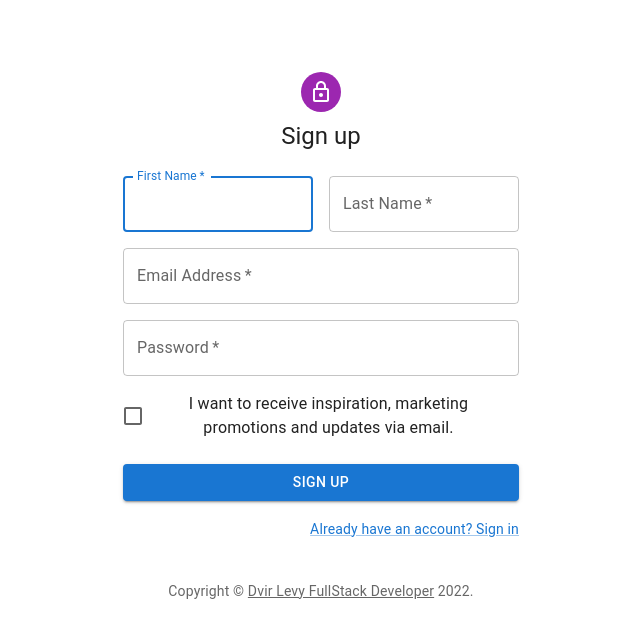
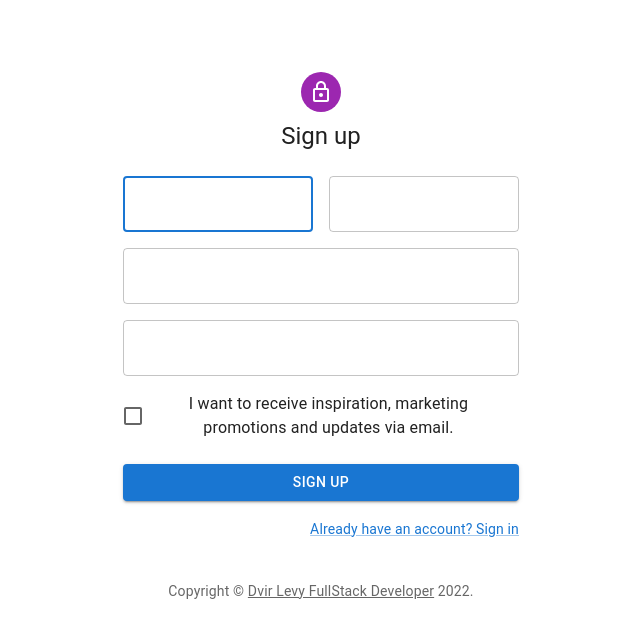
Before and after one commit to DvirLevy/SignInUp, a React (Create React App) app: page /SignUp in a window 1280 px wide. Shown: the top 638 px of the page, without its empty margins (319-959 px from the left). Built offline with nearby package versions, Linux system fonts and the light colour scheme.

Commit message:
toggle ChangePassword and adding some validations

```diff
--- a/src/Components/ChangePassword.js
+++ b/src/Components/ChangePassword.js
@@ -28,13 +28,22 @@ function Copyright(props) {
 
 const theme = createTheme();
 
-export default function ChangePassword() {
+export default function ChangePassword(props) {
 
     const [currentPassword, setCurrentPassword] = useState()
     const [newPassword, setNewPassword] = useState()
     const [VerifyPassword, setVerifyPassword] = useState()
+    const [email , setEmail] = useState(props.email)
 
-  const ChangePassword = (event) =>{
+  const changePassword = (event) =>{
+    const obj = {
+        email : email,
+        newPassword : newPassword,
+    }
+  }
+
+  const validPass = () =>{
+
 
   }
 
@@ -59,8 +68,9 @@ export default function ChangePassword() {
           <Box component="form" noValidate sx={{ mt: 1 }}>
           <TextField
               margin="normal"
-              required
+              required = {validPass}
               fullWidth
+              label = "Current Password"
               autoComplete="current-password"
               onChange={e => setCurrentPassword(e.target.value)}
             />
@@ -68,13 +78,16 @@ export default function ChangePassword() {
               margin="normal"
               required
               fullWidth
+              label = "New Password"
               id="newPassword"
-              onChange={e => setNewPassword(e.target.value)}
+              ref={setNewPassword}
+            //   onChange={e => setNewPassword(e.target.value)}
             />
              <TextField
               margin="normal"
               required
               fullWidth
+              label = "Verify Password"
               id="verifyPassword"
               onChange={e => setVerifyPassword(e.target.value)}
             />
@@ -86,6 +99,7 @@ export default function ChangePassword() {
               fullWidth
               variant="contained"
               sx={{ mt: 3, mb: 2 }}
+              onClick = {changePassword}
             >
               Change Password
             </Button>
--- a/src/Components/ForgotPassword.js
+++ b/src/Components/ForgotPassword.js
@@ -29,10 +29,11 @@ function Copyright(props) {
 
 const theme = createTheme();
 
-const ForgotPassword =  () => {
+const ForgotPassword =  (props) => {
   const [userName, setUserName] = useState()
   const [userNotFound, setUserNotFound] = useState(false)
   const [toggleChangePassword, setToggleChangePassword] = useState(false)
+  const [responseEmail, setResponseEmail] = useState()
   const resetPass = async (event) =>{
     try{
       console.log(event)
@@ -44,8 +45,11 @@ const ForgotPassword =  () => {
         if(response.status === 404)
           setUserNotFound(true)
         else{
+          setResponseEmail(response.data.email)
+
           setUserNotFound(false)
           setToggleChangePassword(true)
+          props.email = responseEmail
         }
 
     }
@@ -87,6 +91,7 @@ const ForgotPassword =  () => {
                   margin="normal"
                   required
                   fullWidth
+                  label = "Email"
                   id="email"
                   autoComplete="email"
                   autoFocus
--- a/src/Components/SignIn.js
+++ b/src/Components/SignIn.js
@@ -33,9 +33,9 @@ export default function SignIn() {
 
   const [password, setPassword] = useState()
   const [userName, setUserName] = useState()
+  const [textError, setTextError] = useState(false)
   const verifyUser = (event) =>{
-    event.preventDefault()
-    console.log("submit clicked")
+    if(!textError && password.length > 4){
       const obj = {
         email : userName,
         password : password,
@@ -43,6 +43,14 @@ export default function SignIn() {
       dal.verifyUser(obj)
       .then(res => console.log(res))
       .catch(err => console.log(err))
+    }
+  }
+  const validEmail = ()=>{
+    let mailFormat =  /^\w+([\.-]?\w+)*@\w+([\.-]?\w+)*(\.\w{2,3})+$/;
+    if(userName.match(mailFormat))
+        setTextError(false)
+    else
+        setTextError(true)
   }
 
   return (
@@ -63,35 +71,35 @@ export default function SignIn() {
           <Typography component="h1" variant="h5">
             Sign in
           </Typography>
-          <Box component="form" onSubmit={verifyUser} noValidate sx={{ mt: 1 }}>
+          <Box component="form" noValidate sx={{ mt: 1 }}>
             <TextField
               margin="normal"
               required
               fullWidth
+              label = "email"
               id="email"
-              label="Email Address"
-              name="email"
               autoComplete="email"
-              autoFocus
+
               onChange={e => setUserName(e.target.value)}
+              onBlur = {validEmail}
+              error = {textError}
             />
             <TextField
               margin="normal"
-              required
+              required = {true}
               fullWidth
-              name="password"
-              label="Password"
-              type="password"
+              label = "Password"
               id="password"
               autoComplete="current-password"
               onChange={e => setPassword(e.target.value)}
+              // color = 'error'
             />
             <FormControlLabel
               control={<Checkbox value="remember" color="primary" />}
               label="Remember me"
             />
             <Button
-              type="submit"
+              onClick={verifyUser}
               fullWidth
               variant="contained"
               sx={{ mt: 3, mb: 2 }}
--- a/src/Components/SignUp.js
+++ b/src/Components/SignUp.js
@@ -79,16 +79,14 @@ export default function SignUp() {
           <Typography component="h1" variant="h5">
             Sign up
           </Typography>
-          <Box component="form" noValidate onSubmit={createUser}  sx={{ mt: 3 }}>
+          <Box component="form" noValidate sx={{ mt: 3 }}>
             <Grid container spacing={2}>
               <Grid item xs={12} sm={6}>
                 <TextField
                   autoComplete="given-name"
-                  name="firstName"
                   required
                   fullWidth
                   id="firstName"
-                  label="First Name"
                   autoFocus
                   onChange = {e => setFirstName(e.target.value)}
                 />
@@ -98,8 +96,6 @@ export default function SignUp() {
                   required
                   fullWidth
                   id="lastName"
-                  label="Last Name"
-                  name="lastName"
                   autoComplete="family-name"
                   onChange = {e => setLastName(e.target.value)}
                 />
@@ -109,8 +105,6 @@ export default function SignUp() {
                   required
                   fullWidth
                   id="email"
-                  label="Email Address"
-                  name="email"
                   autoComplete="email"
                   onChange={e => setEmail(e.target.value)}
                 />
@@ -119,9 +113,6 @@ export default function SignUp() {
                 <TextField
                   required
                   fullWidth
-                  name="password"
-                  label="Password"
-                  type="password"
                   id="password"
                   autoComplete="new-password"
                   onChange = {e => setPassword(e.target.value)}
@@ -136,11 +127,10 @@ export default function SignUp() {
               </Grid>
             </Grid>
             <Button
-              type="submit"
               fullWidth
               variant="contained"
               sx={{ mt: 3, mb: 2 }}
-
+              onClick={createUser}
             >
               Sign Up
             </Button>
--- a/src/Utils/dal.js
+++ b/src/Utils/dal.js
@@ -32,6 +32,18 @@ const resetPass = async (obj) =>{
     }
 }
 
+const changePassword = async (obj) =>{
+    try{
+        return await axios.post(`${process.env.REACT_APP_SERVER_URL}/api/changePassword`,obj)
+
+
+    }
+    catch(error){
+        return error
+    }
+}
+
+
 
 
 // eslint-disable-next-line
```
Lines whose indentation alone changed are shown as unchanged.
